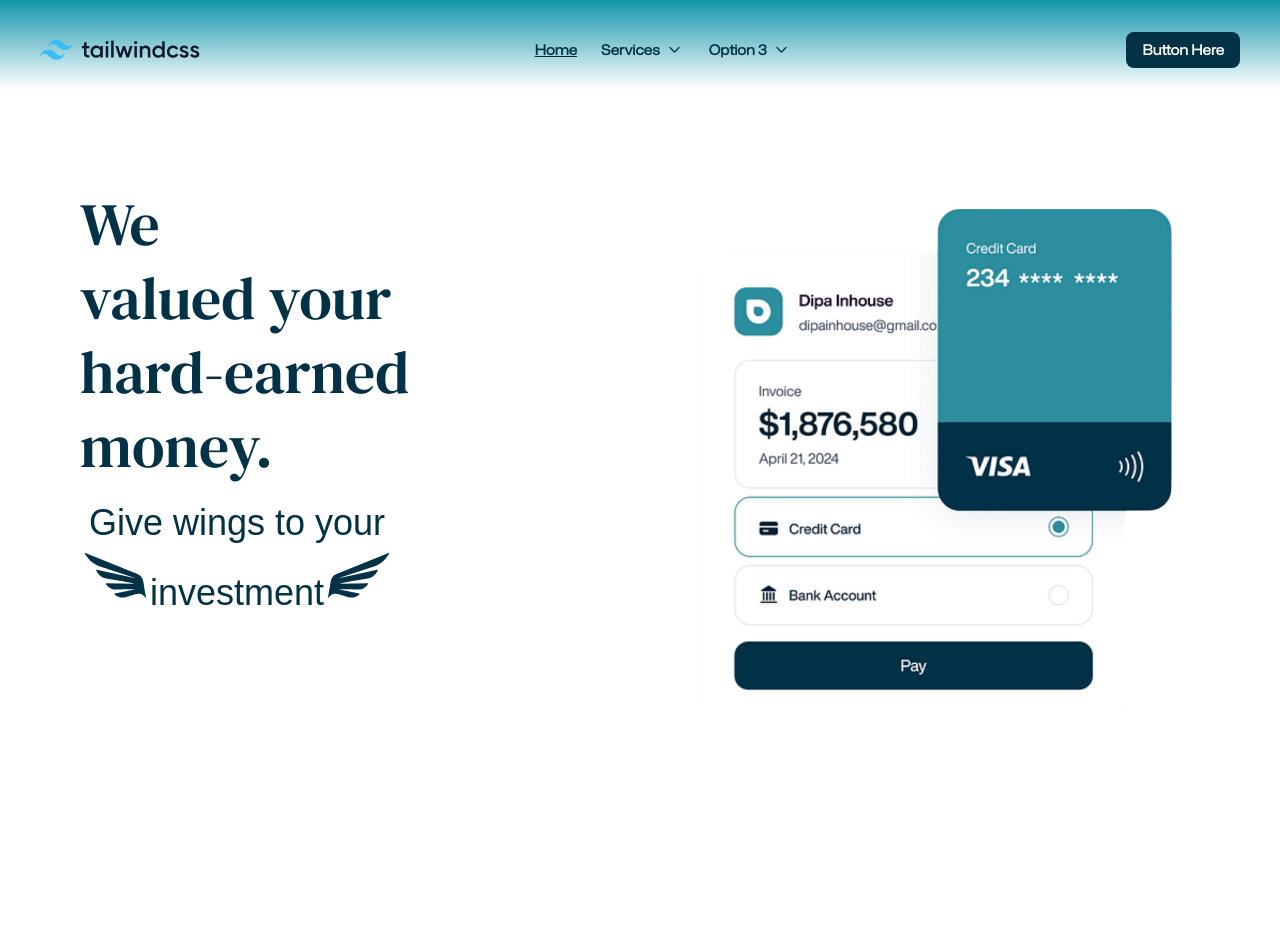
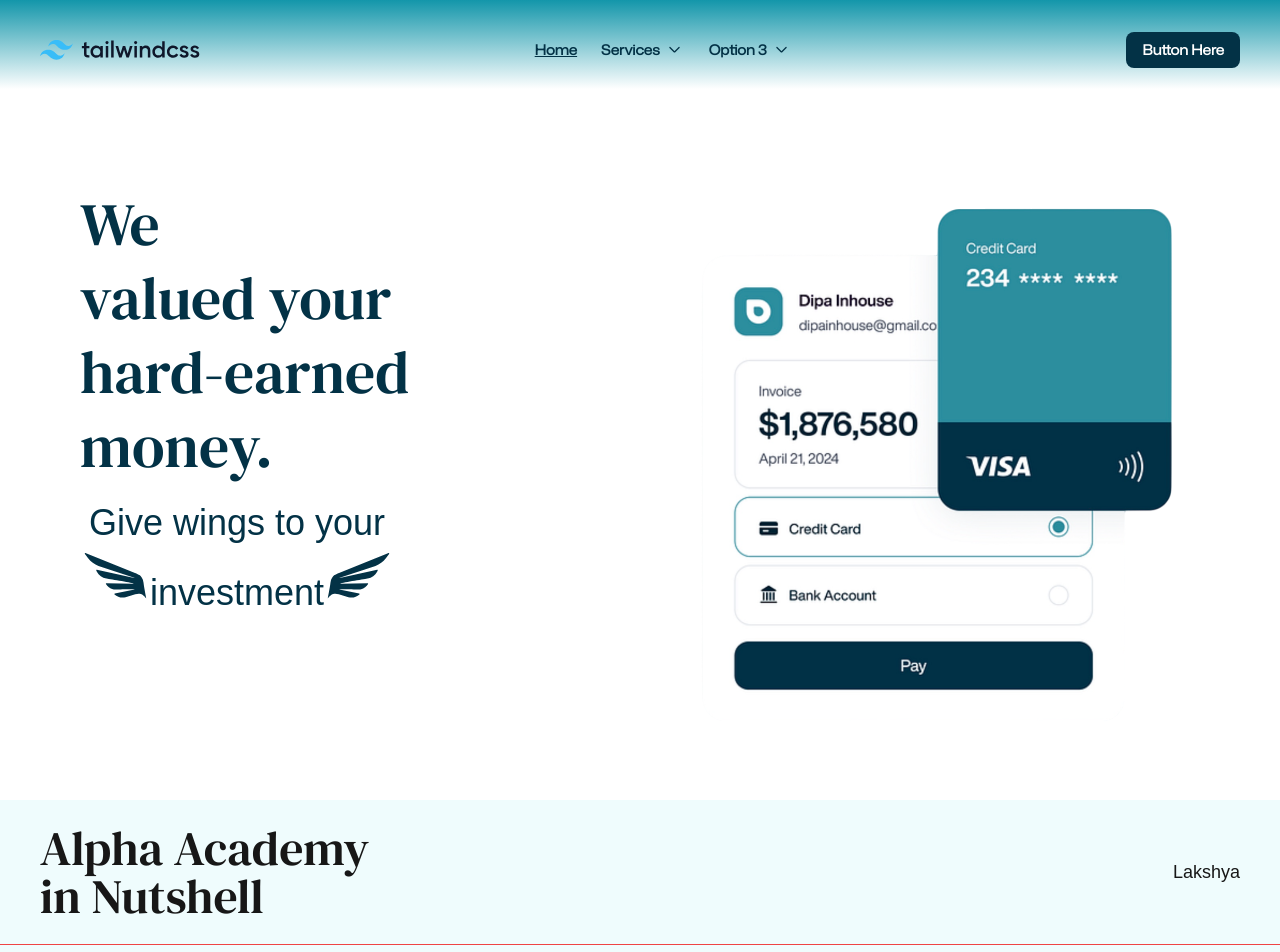
Before and after one commit to lakshya2601/alpha-academy-tech, a Next.js app: page / in a window 1280 px wide. Shown: the top 952 px of the page. Before the commit the page ends 800 px from the top, so only its background shows below. Built offline with nearby package versions, Linux system fonts and the light colour scheme.

Commit message:
Add Home2 component to the main page layout

```diff
--- a/src/app/page.tsx
+++ b/src/app/page.tsx
@@ -7,6 +7,7 @@ export default function Home() {
     <div className="flex flex-col items-center justify-items-center min-h-screen">
       <Navbar />
       <HomePage />
+      <Home2 />
     </div>
   );
 }
```
